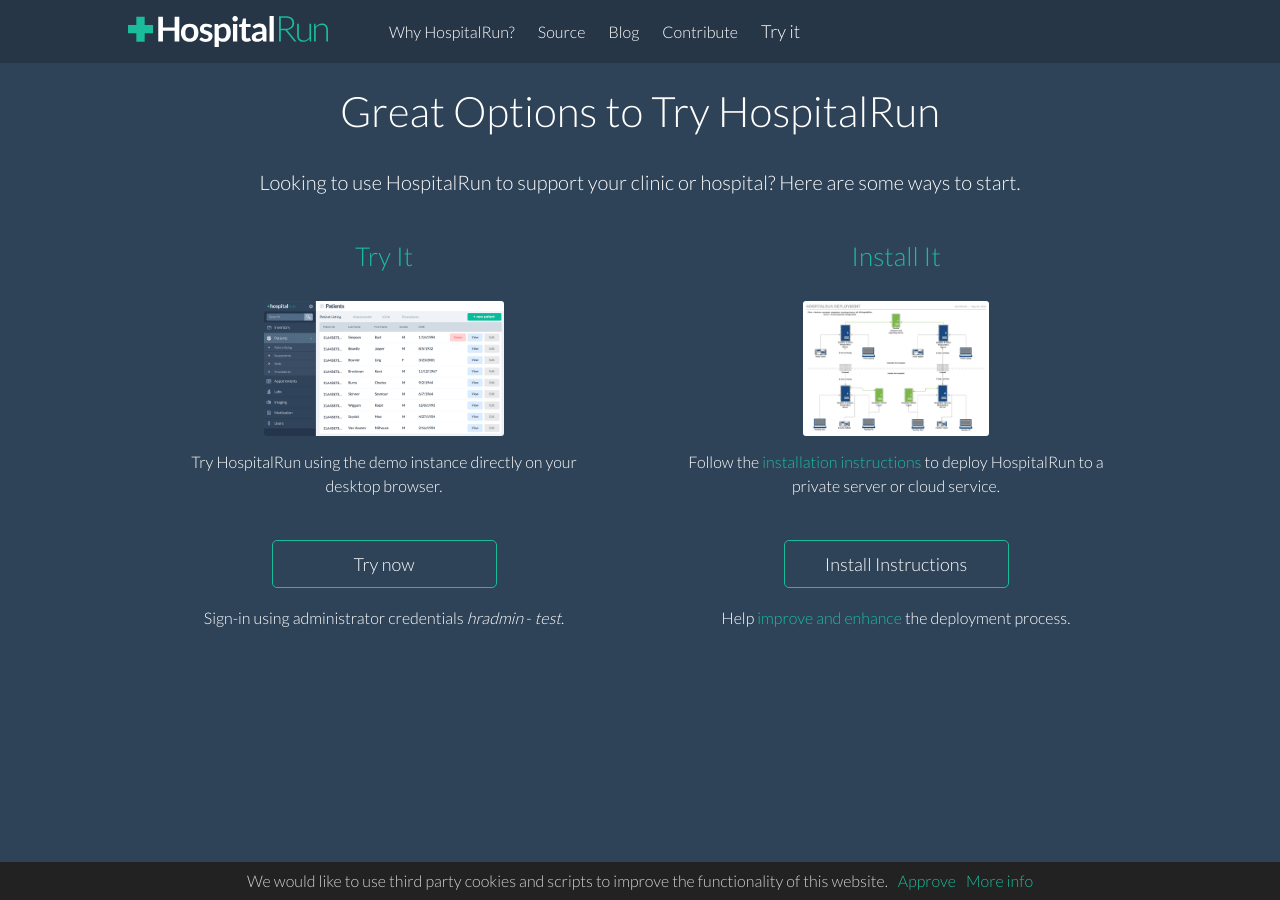
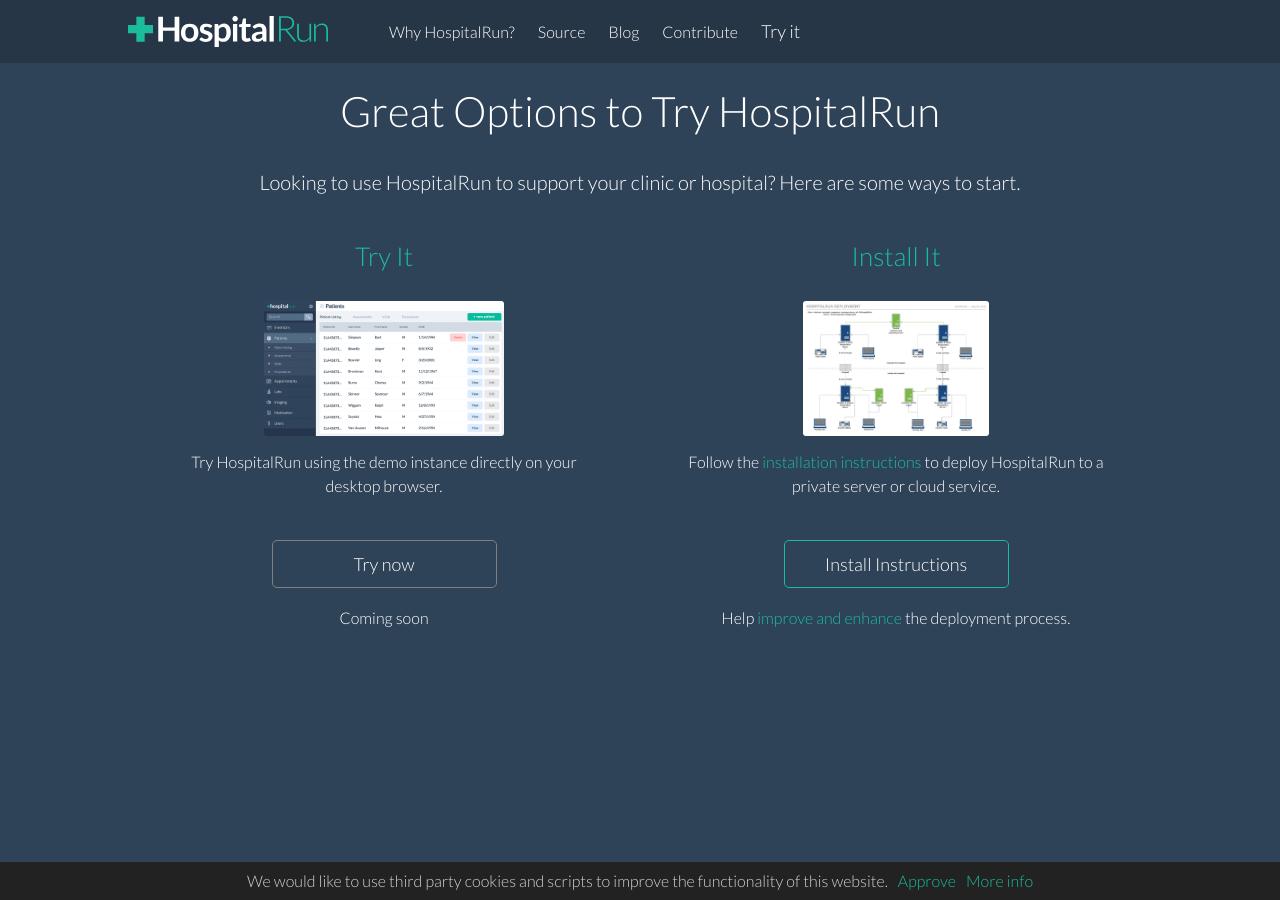
Before and after one commit to HospitalRun/hospitalrun.io, a Jekyll site: the page built from tryit/index.md, in a window 1280 px wide. Built offline with Jekyll 4.4.1, drawn with Linux system fonts in a browser that asks for light colours; nearby versions of some CDN libraries.

Commit message:
Update index.md

```diff
--- a/tryit/index.md
+++ b/tryit/index.md
@@ -16,8 +16,9 @@ layout: default
         <img src="/img/screenshot-mock-sm.jpg" alt="HospitalRun user interface screenshot" class="screenshot-img" width="240" border="0">
       </div>
       <p>Try HospitalRun using the demo instance directly on your desktop browser.</p>
-      <a href="https://beta.hospitalrun.io" class="cta secondary">Try now</a>
-      <p>Sign-in using administrator credentials <em>hradmin</em> - <em>test</em>.</p>
+      <a href="https://beta.hospitalrun.io" class="cta secondary" style="pointer-events: none; border: 1px solid grey;">Try now</a>
+      <p>Coming soon</p>
+      <!-- <p>How to <a href="https://hospitalrun.io/demo/">accessing</a> the HospitalRun demo site.</p> -->
     </div>
 
     <div class="col-2">
```
